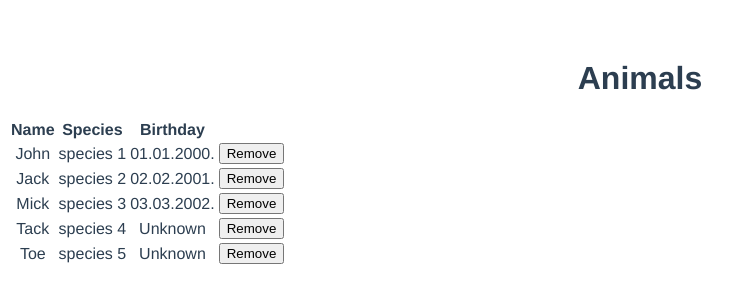
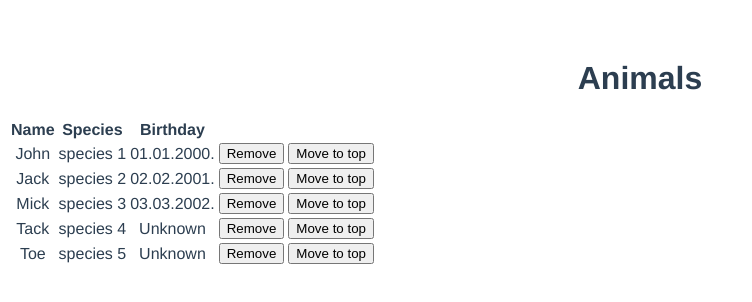
Before and after one commit to VladimirPetrovic/zoo, a Vue app: page / in a window 1280 px wide. Shown: the top 302 px of the page, without its empty margins (0-752 px from the left). Built offline with nearby package versions, Linux system fonts and the light colour scheme.

Commit message:
Move animal to top

```diff
--- a/src/components/AnimalList.vue
+++ b/src/components/AnimalList.vue
@@ -16,6 +16,9 @@
           <td>{{ animal.birthday ? animal.birthday : 'Unknown' }}</td>
           <td>
             <button @click="deleteContact(key)">Remove</button>
+          </td>
+          <td>
+            <button @click="moveAnimalToTop(animal)">Move to top</button>
           </td>
         </tr>
       </tbody>
@@ -45,6 +48,10 @@ export default {
   methods: {
     deleteContact(key) {
       this.animals.splice(key, 1);
+    },
+    moveAnimalToTop(animal) {
+      this.animals.splice(this.animals.indexOf(animal), 1);
+      this.animals.unshift(animal);
     }
   }
 }
```
